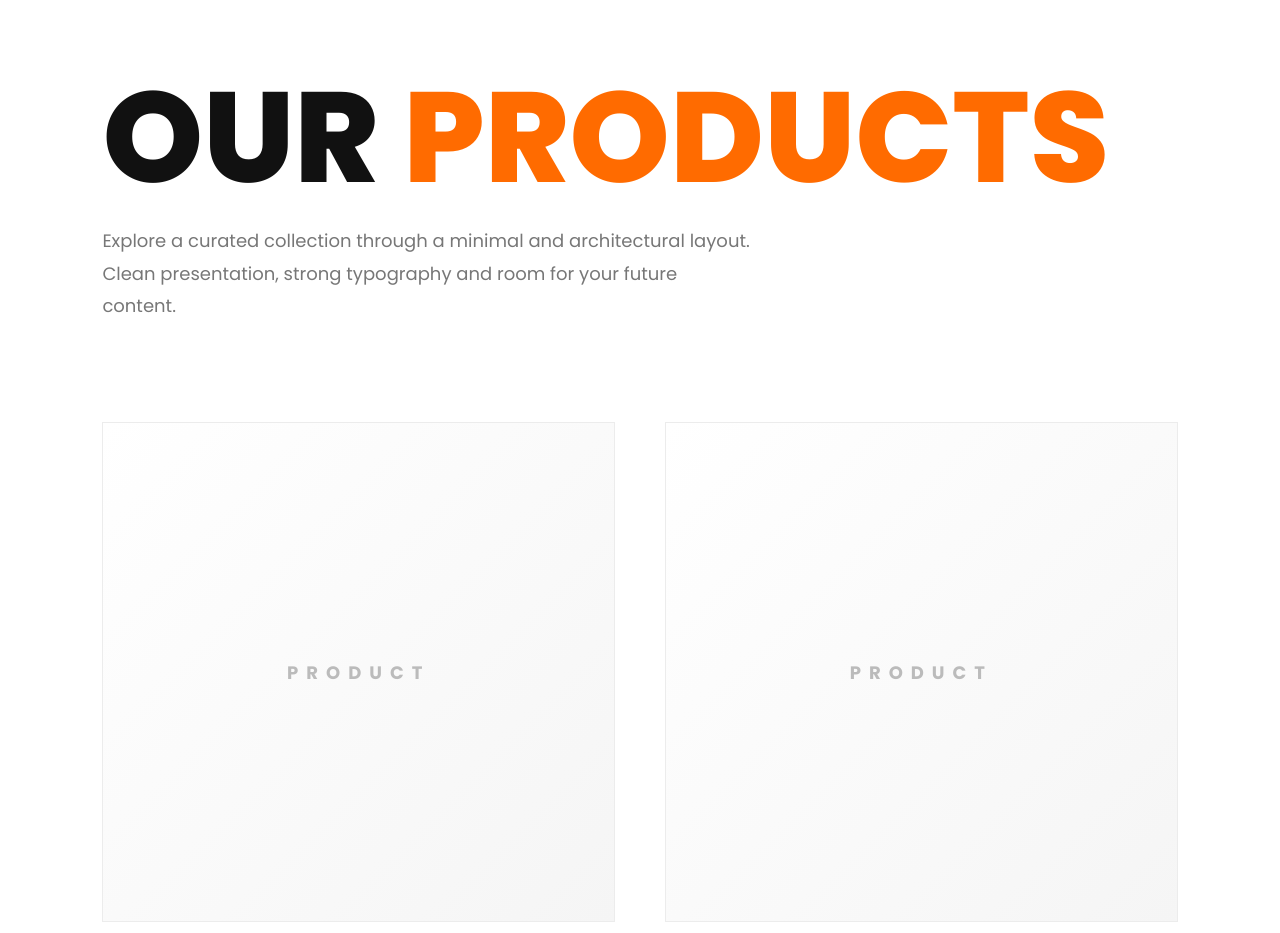
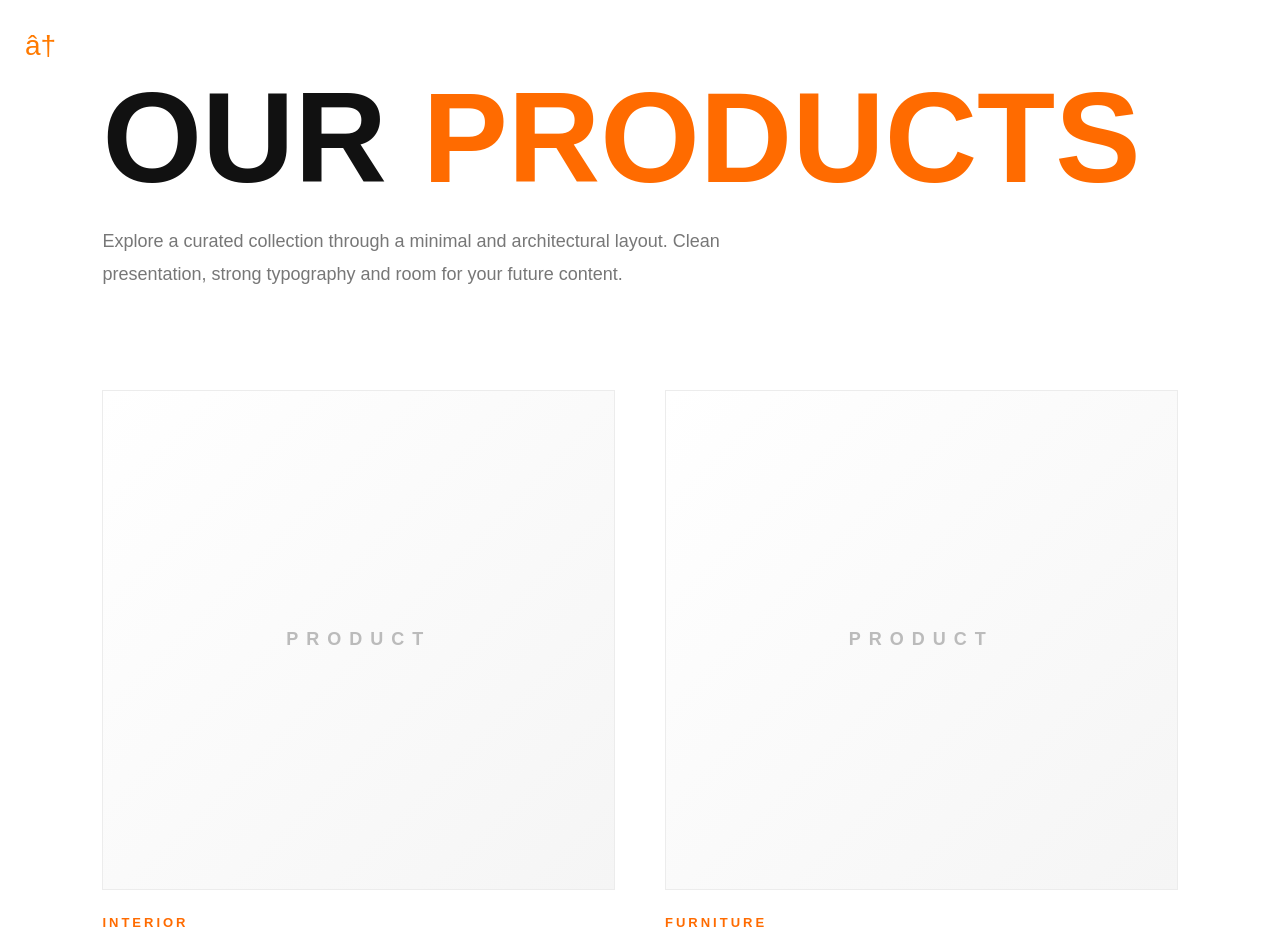
Before and after one commit to SuhejlaXhigoli/Kulla-Design, a plain HTML site: page products.html in a window 1280 px wide. Shown: the top 933 px of the page. Drawn offline with Linux system fonts and the light colour scheme.

Commit message:
Fixed the back button

```diff
--- a/products.html
+++ b/products.html
@@ -3,6 +3,39 @@
 <html lang="en">
 
 <head>
+
+    <a href="index.html" class="back-btn">←</a>
+
+    <style>
+        * {
+            margin: 0;
+            padding: 0;
+            box-sizing: border-box;
+        }
+
+        body {
+            font-family: 'Poppins', sans-serif;
+            background: #050505;
+            color: white;
+            overflow-x: hidden;
+        }
+
+        .back-btn {
+            position: fixed;
+            top:25px;
+            left: 25px;
+            font-size: 28px;
+            color: #ff7a00;
+            text-decoration: none;
+            z-index: 999;
+            transition: 0.2s ease;
+        }
+
+        .back-btn:hover {
+            transform: translateX(-5px);
+            opacity: 0.8;
+        }
+
 
 <meta charset="UTF-8">
 <meta name="viewport" content="width=device-width, initial-scale=1.0">
```
Also changed, not shown: projects.html (+0 -1 lines).
